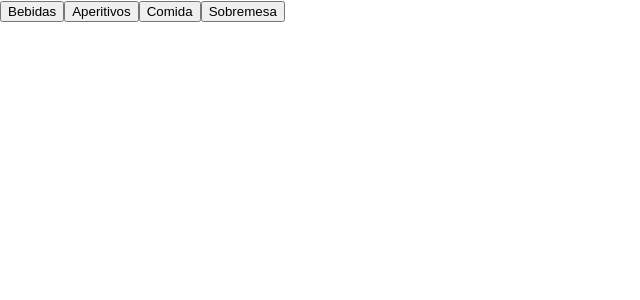
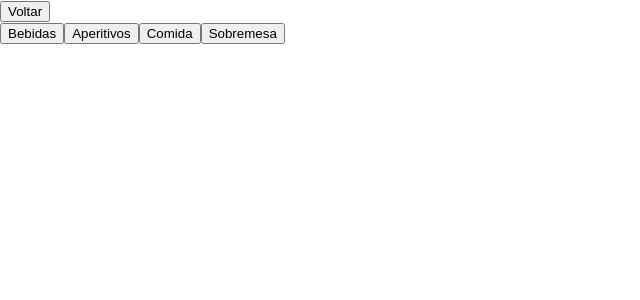
Before and after one commit to tiagodfcosta/garconet, a React (Create React App) app in the folder frontoffice/: page /menu in a window 1280 px wide. Shown: the top 300 px of the page, without its empty margins (0-640 px from the left). Built offline with nearby package versions, Linux system fonts and the light colour scheme.

Commit message:
backbutton

```diff
--- a/frontoffice/src/App.js
+++ b/frontoffice/src/App.js
@@ -1,6 +1,7 @@
 import './App.css';
 import PaginaDeLogin from './Paginadelogin';
 import PaginaPrincipal from './Paginaprincipal';
+import BackButton from './Componentes/BackButton';
 import {Menu} from './Menu'
 import {
   BrowserRouter as Router,
@@ -14,6 +15,7 @@ export default function App() {
   return (
    <Router>
      <div>
+     <BackButton />
      <nav>
       <Link to="/"></Link>
      </nav>
@@ -36,6 +38,7 @@ export default function App() {
 function MenuPart() {
   const {category} = useParams()
   return (
-    fetch("/category")
+    <h1>teste</h1>
+    // fetch("/category")
   )
 }
--- /dev/null
+++ b/frontoffice/src/Componentes/BackButton.js
@@ -0,0 +1,23 @@
+import { useHistory, useLocation } from "react-router-dom";
+
+function BackButton() {
+    const location = useLocation();
+    const history = useHistory();
+
+    function back() {
+        console.log(location)
+        const { pathname } = location
+        const lastSlashIndex = pathname.lastIndexOf("/");
+        const newPath = pathname.slice(0, lastSlashIndex === 0 ? 1 : lastSlashIndex)
+        console.log(`ir para ${newPath}`)
+        history.push(newPath)
+    }
+
+    if (location.pathname === "/") {
+        return null
+    }
+
+    return <button onClick={back}>Voltar</button>
+}
+
+export default BackButton
--- a/frontoffice/src/Componentes/bebidas.js
+++ b/frontoffice/src/paginas/bebidas.js
@@ -22,12 +22,18 @@ export class Bebidas extends React.Component{
 
     render(){
         return (
+        <>
+
+            <div>
+
+            </div>
             <div>
                 <button onClick={this.handleClick}>Coca</button>
                 <button onClick={this.handleClick}>extasi</button>
                 <button onClick={this.handleClick}>com sabor</button>
                 <button onClick={this.handleClick}>a careca</button>
             </div>
+        </>
         )
     }
 }
```
Also changed, not shown: frontoffice/src/paginas/aperitivos.js (added), frontoffice/src/paginas/comida.js (added), frontoffice/src/paginas/sobremesa.js (added).
